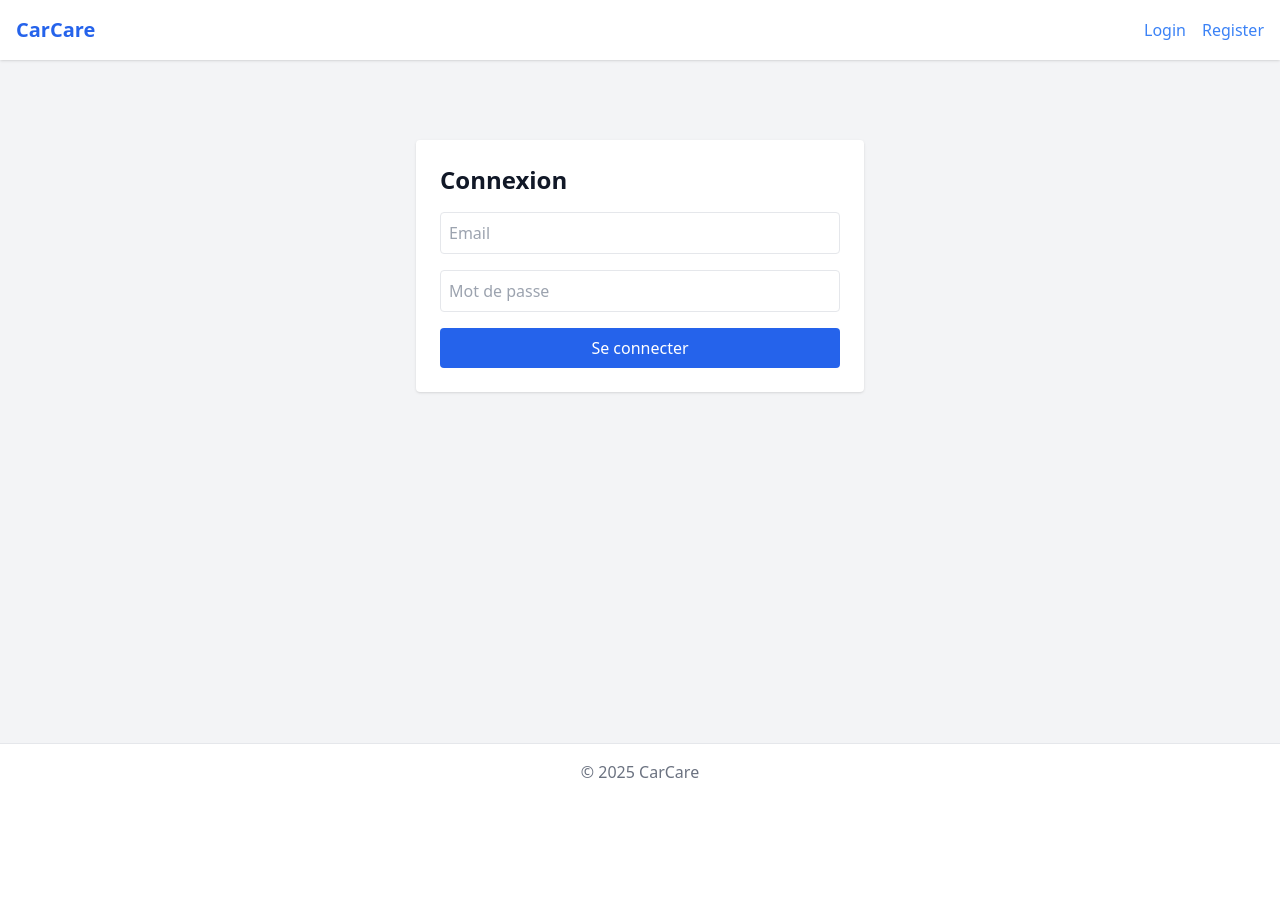
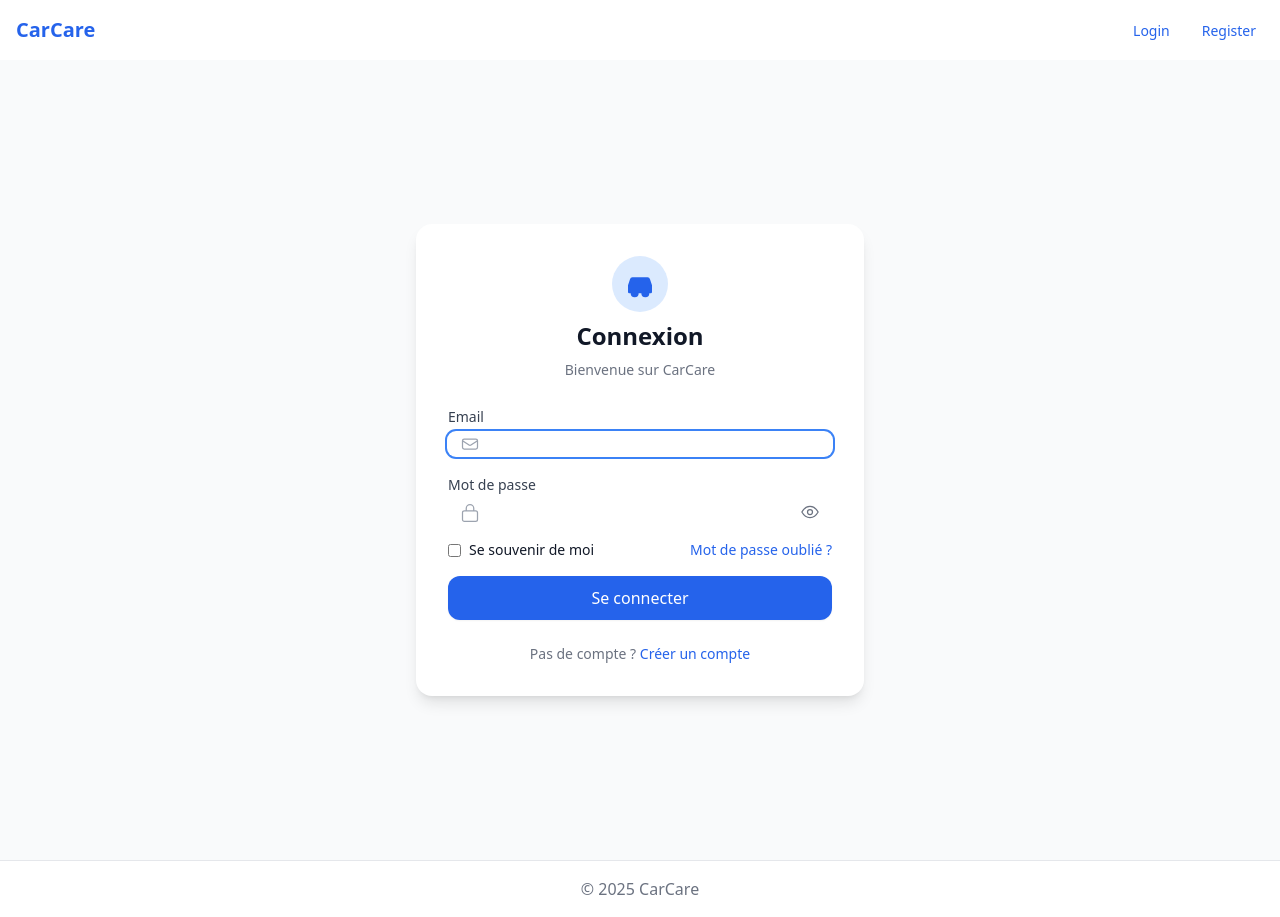
Before and after one commit to MystereFire/carcare, a React (Vite) app in the folder frontend/: page /login in a window 1280 px wide. Before the commit the page ends 800 px from the top, so only its background shows below. Built offline with nearby package versions, Linux system fonts and the light colour scheme.

Commit message:
feat: enhance login page styling

```diff
--- a/frontend/src/components/Navbar.jsx
+++ b/frontend/src/components/Navbar.jsx
@@ -16,8 +16,18 @@ export default function Navbar() {
       <div className="space-x-4">
         {!token ? (
           <>
-            <Link to="/login" className="text-blue-500 hover:underline">Login</Link>
-            <Link to="/register" className="text-blue-500 hover:underline">Register</Link>
+            <Link
+              to="/login"
+              className="text-sm text-blue-600 px-2 py-1 rounded hover:underline focus-visible:ring-2 focus-visible:ring-blue-500"
+            >
+              Login
+            </Link>
+            <Link
+              to="/register"
+              className="text-sm text-blue-600 px-2 py-1 rounded hover:underline focus-visible:ring-2 focus-visible:ring-blue-500"
+            >
+              Register
+            </Link>
           </>
         ) : (
           <>
--- a/frontend/src/pages/Login.jsx
+++ b/frontend/src/pages/Login.jsx
@@ -1,27 +1,28 @@
 import React, { useState } from 'react';
 import api from '../../src/api';
-import { useNavigate } from 'react-router-dom';
+import { Link, useNavigate } from 'react-router-dom';
 import PageTransition from '../components/PageTransition';
 
 export default function Login() {
   const [form, setForm] = useState({ email: '', password: '' });
-  const [message, setMessage] = useState('');
+  const [error, setError] = useState('');
   const [isLoading, setIsLoading] = useState(false);
+  const [showPassword, setShowPassword] = useState(false);
   const navigate = useNavigate();
 
-  const handleChange = (e) => setForm({ ...form, [e.target.name]: e.target.value });
+  const handleChange = (e) =>
+    setForm({ ...form, [e.target.name]: e.target.value });
 
   const handleSubmit = async (e) => {
     e.preventDefault();
     setIsLoading(true);
-    setMessage('');
+    setError('');
     try {
       const res = await api.post('/api/auth/login', form);
       localStorage.setItem('token', res.data.token);
-      setMessage('✅ Connexion réussie !');
       setTimeout(() => navigate('/'), 1000);
     } catch (err) {
-      setMessage('❌ Identifiants invalides');
+      setError('Identifiants invalides');
     } finally {
       setIsLoading(false);
     }
@@ -29,45 +30,207 @@ export default function Login() {
 
   return (
     <PageTransition>
-      <div className="max-w-md mx-auto mt-20 p-6 bg-white rounded shadow">
-        <h2 className="text-2xl font-bold mb-4">Connexion</h2>
-        <form onSubmit={handleSubmit} className="space-y-4">
+      <div className="min-h-screen grid place-items-center bg-gray-50 p-4">
+        <div className="max-w-md w-full bg-white rounded-2xl shadow-lg p-6 md:p-8 space-y-6">
+          <div className="text-center space-y-2">
+            <div className="flex justify-center">
+              <div className="p-3 bg-blue-100 rounded-full">
+                <svg
+                  className="w-8 h-8 text-blue-600"
+                  viewBox="0 0 24 24"
+                  fill="currentColor"
+                  aria-hidden="true"
+                >
+                  <path d="M3 13l1.5-4.5A2 2 0 016.3 7h11.4a2 2 0 011.8 1.5L21 13v5a1 1 0 01-1 1h-1a3 3 0 11-6 0H11a3 3 0 01-6 0H4a1 1 0 01-1-1v-5z" />
+                </svg>
+              </div>
+            </div>
+            <h1 className="text-2xl font-bold">Connexion</h1>
+            <p className="text-sm text-gray-500">Bienvenue sur CarCare</p>
+          </div>
+
+          <form onSubmit={handleSubmit} className="space-y-4" noValidate>
+            <div>
+              <label
+                htmlFor="email"
+                className="text-sm font-medium text-gray-700"
+              >
+                Email
+              </label>
+              <div className="relative mt-1">
+                <span className="absolute inset-y-0 left-0 flex items-center pl-3 pointer-events-none">
+                  <svg
+                    className="w-5 h-5 text-gray-400"
+                    viewBox="0 0 24 24"
+                    fill="none"
+                    stroke="currentColor"
+                    strokeWidth="1.5"
+                    aria-hidden="true"
+                  >
+                    <path
+                      strokeLinecap="round"
+                      strokeLinejoin="round"
+                      d="M3 8l7.89 5.26a2 2 0 002.22 0L21 8m-18 8V8a2 2 0 012-2h14a2 2 0 012 2v8a2 2 0 01-2 2H5a2 2 0 01-2-2z"
+                    />
+                  </svg>
+                </span>
                 <input
+                  id="email"
                   type="email"
                   name="email"
-            placeholder="Email"
+                  autoComplete="email"
+                  autoFocus
+                  required
                   onChange={handleChange}
-            className="w-full p-2 border rounded"
+                  className="w-full rounded-lg border-gray-300 pl-10 text-base focus:outline-none focus:ring-2 focus:ring-blue-500 focus:ring-offset-1"
+                />
+              </div>
+            </div>
+
+            <div>
+              <label
+                htmlFor="password"
+                className="text-sm font-medium text-gray-700"
+              >
+                Mot de passe
+              </label>
+              <div className="relative mt-1">
+                <span className="absolute inset-y-0 left-0 flex items-center pl-3 pointer-events-none">
+                  <svg
+                    className="w-5 h-5 text-gray-400"
+                    viewBox="0 0 24 24"
+                    fill="none"
+                    stroke="currentColor"
+                    strokeWidth="1.5"
+                    aria-hidden="true"
+                  >
+                    <path
+                      strokeLinecap="round"
+                      strokeLinejoin="round"
+                      d="M16.5 10.5V7.5a4.5 4.5 0 00-9 0v3m-2.25 0h13.5A2.25 2.25 0 0121 12.75v8.25A2.25 2.25 0 0118.75 23.25H5.25A2.25 2.25 0 013 21V12.75A2.25 2.25 0 015.25 10.5z"
+                    />
+                  </svg>
+                </span>
+                <input
+                  id="password"
+                  type={showPassword ? 'text' : 'password'}
+                  name="password"
+                  autoComplete="current-password"
                   required
+                  onChange={handleChange}
+                  className="w-full rounded-lg border-gray-300 pl-10 pr-10 text-base focus:outline-none focus:ring-2 focus:ring-blue-500 focus:ring-offset-1"
                 />
+                <button
+                  type="button"
+                  onClick={() => setShowPassword((p) => !p)}
+                  className="absolute inset-y-0 right-0 flex items-center pr-3 text-gray-500"
+                  aria-pressed={showPassword}
+                  aria-label={showPassword ? 'Masquer le mot de passe' : 'Afficher le mot de passe'}
+                >
+                  {showPassword ? (
+                    <svg
+                      className="w-5 h-5"
+                      viewBox="0 0 24 24"
+                      fill="none"
+                      stroke="currentColor"
+                      strokeWidth="1.5"
+                      aria-hidden="true"
+                    >
+                      <path
+                        strokeLinecap="round"
+                        strokeLinejoin="round"
+                        d="M3.98 8.223A10.477 10.477 0 001.934 12a10.477 10.477 0 0019.132 0A10.477 10.477 0 0020.02 8.223m-16.04 0L3 7m17.02 1.223L21 7M4.5 4.5l15 15M9.878 9.878a3 3 0 104.243 4.243"
+                      />
+                    </svg>
+                  ) : (
+                    <svg
+                      className="w-5 h-5"
+                      viewBox="0 0 24 24"
+                      fill="none"
+                      stroke="currentColor"
+                      strokeWidth="1.5"
+                      aria-hidden="true"
+                    >
+                      <path
+                        strokeLinecap="round"
+                        strokeLinejoin="round"
+                        d="M2.25 12s3.75-6.75 9.75-6.75S21.75 12 21.75 12s-3.75 6.75-9.75 6.75S2.25 12 2.25 12z"
+                      />
+                      <path
+                        strokeLinecap="round"
+                        strokeLinejoin="round"
+                        d="M15 12a3 3 0 11-6 0 3 3 0 016 0z"
+                      />
+                    </svg>
+                  )}
+                </button>
+              </div>
+            </div>
+
+            <div className="flex items-center justify-between text-sm">
+              <label className="inline-flex items-center">
                 <input
-            type="password"
-            name="password"
-            placeholder="Mot de passe"
-            onChange={handleChange}
-            className="w-full p-2 border rounded"
-            required
+                  type="checkbox"
+                  className="rounded border-gray-300 text-blue-600 focus:ring-blue-500"
                 />
+                <span className="ml-2">Se souvenir de moi</span>
+              </label>
+              <Link
+                to="/forgot-password"
+                className="text-blue-600 hover:underline"
+              >
+                Mot de passe oublié ?
+              </Link>
+            </div>
+
+            {error && (
+              <div
+                className="text-sm text-red-600 bg-red-100 rounded px-3 py-2"
+                aria-live="polite"
+              >
+                {error}
+              </div>
+            )}
+
             <button
               type="submit"
               disabled={isLoading}
-            className={`w-full text-white p-2 rounded ${
-              isLoading
-                ? 'bg-blue-400 cursor-not-allowed'
-                : 'bg-blue-600 hover:bg-blue-700'
-            }`}
+              className="w-full h-11 rounded-xl bg-blue-600 text-white shadow-sm transition hover:bg-blue-700 disabled:opacity-50 disabled:cursor-not-allowed flex items-center justify-center"
             >
               {isLoading ? (
-              <div className="flex items-center justify-center space-x-2">
-                <div className="w-4 h-4 border-2 border-white border-t-transparent rounded-full animate-spin"></div>
-                <span>Connexion...</span>
-              </div>
+                <svg
+                  className="animate-spin h-5 w-5 text-white"
+                  viewBox="0 0 24 24"
+                  fill="none"
+                  aria-hidden="true"
+                >
+                  <circle
+                    className="opacity-25"
+                    cx="12"
+                    cy="12"
+                    r="10"
+                    stroke="currentColor"
+                    strokeWidth="4"
+                  ></circle>
+                  <path
+                    className="opacity-75"
+                    fill="currentColor"
+                    d="M4 12a8 8 0 018-8v4a4 4 0 00-4 4H4z"
+                  ></path>
+                </svg>
               ) : (
                 'Se connecter'
               )}
             </button>
           </form>
-        {message && <p className="mt-4 text-center">{message}</p>}
+
+          <p className="text-center text-sm text-gray-500">
+            Pas de compte ?{' '}
+            <Link to="/register" className="text-blue-600 hover:underline">
+              Créer un compte
+            </Link>
+          </p>
+        </div>
       </div>
     </PageTransition>
   );
```
Lines whose indentation alone changed are shown as unchanged.
